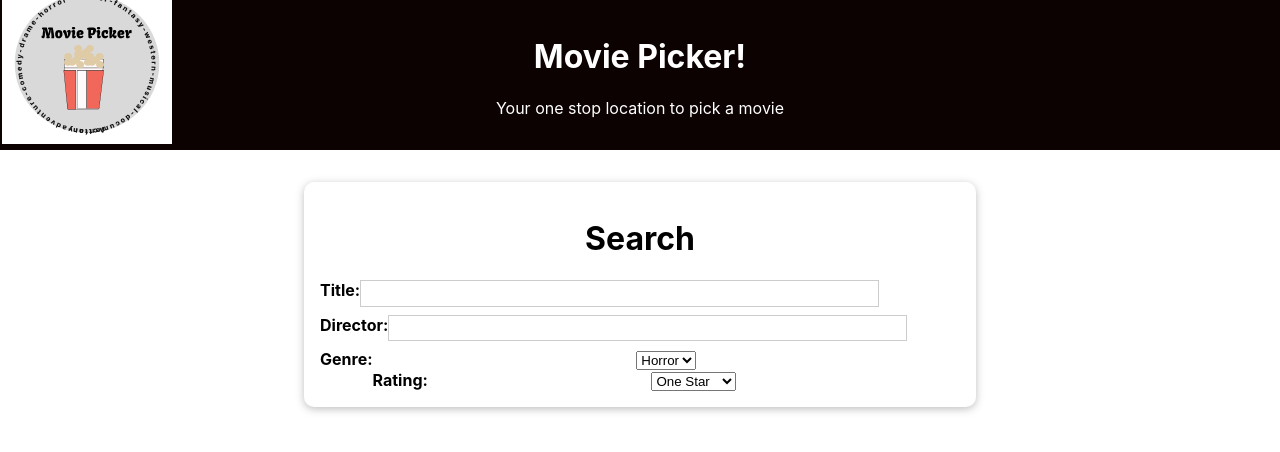
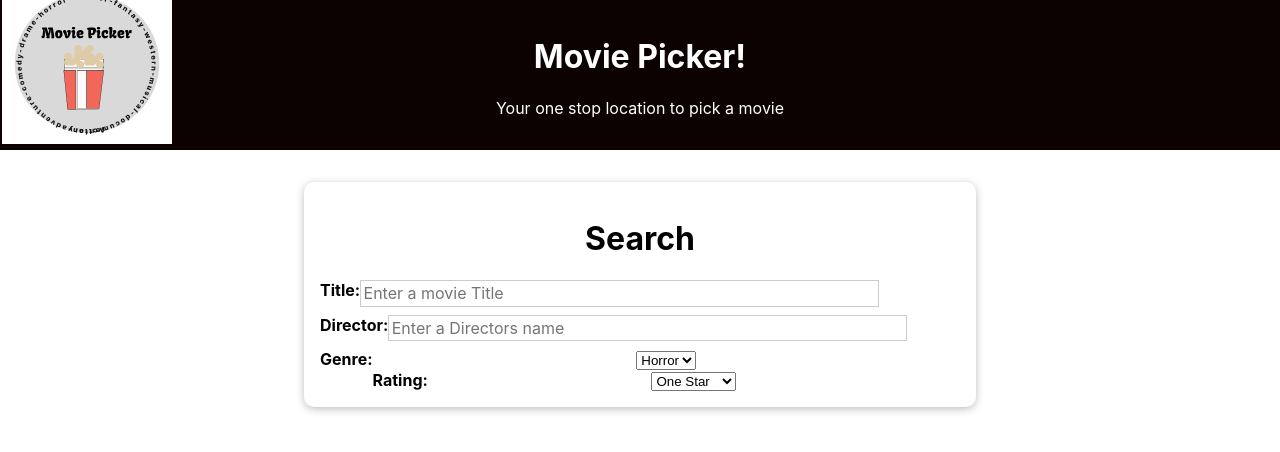
Before and after one commit to johnstuby7/movie-picker-project, a React (Create React App) app in the folder movie-picker-project/: page / in a window 1280 px wide. Shown: the top 452 px of the page. Built offline with nearby package versions, Linux system fonts and the light colour scheme.

Commit message:
Added in placeholder values

```diff
--- a/movie-picker-project/src/components/SearchCard.js
+++ b/movie-picker-project/src/components/SearchCard.js
@@ -10,11 +10,16 @@ function SearchCard() {
         <h1>Search</h1>
         <form>
           <label htmlFor="title">Title: </label>
-          <input id="title" type="text" value="" />
+          <input id="title" type="text" placeholder="Enter a movie Title" />
           <label htmlFor="director">Director: </label>
-          <input id="director" type="text" value="" />
+          <input
+            id="director"
+            type="text"
+            value=""
+            placeholder="Enter a Directors name"
+          />
           <label htmlFor="genre">Genre: </label>
-          <select>
+          <select id="genre">
             <option value="horror">Horror</option>
             <option value="action">Action</option>
           </select>
```
